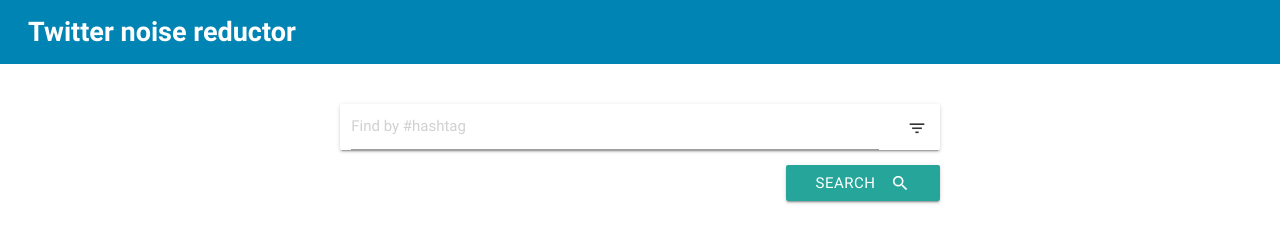
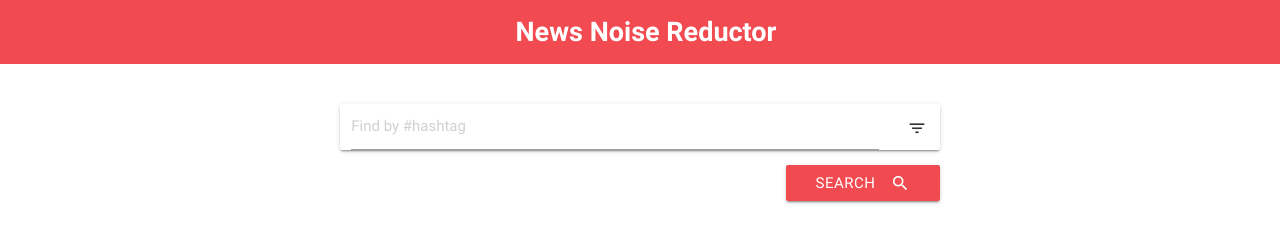
Before and after one commit to Videona/hack-GEN-EditorsLab, a plain HTML site: page index.html in a window 1280 px wide. Drawn offline with nearby package versions, Linux system fonts and the light colour scheme; no server answers.

Commit message:
UX/UI/Styles

```diff
--- a/css/style.css
+++ b/css/style.css
@@ -1,11 +1,13 @@
    .inline-block { display: inline-block; }
 
    #topbar {
-    background-color: #0084B4;
+    /*background-color: #0084B4;*/
+    background-color: #F14B51;
     padding: 16px;
    }
 
    #topbar h1 {
+    text-align: center;
     color: #fff;
     font-size: 27px;
     font-weight: bold;
@@ -113,3 +115,18 @@
   .scoring { font-size: 16px; }
   .scoring i.material-icons { font-size: 24px; }
 }
+
+
+.btn,
+.btn-large,
+.switch label input[type=checkbox]:checked+.lever:after,
+.noUi-target.noUi-horizontal .noUi-tooltip,
+.noUi-connect,
+.noUi-horizontal .noUi-handle,
+.noUi-vertical .noUi-handle {
+  background-color: #F14B51;
+}
+
+.switch label input[type=checkbox]:checked+.lever {
+  background-color: rgba(241, 75, 81, 0.25);
+}
--- a/index.html
+++ b/index.html
@@ -37,7 +37,7 @@
   <body>
 
     <div id="topbar">
-      <h1>Twitter noise reductor</h1>
+      <h1>News Noise Reductor</h1>
     </div>
 
     <div class="wrapper">
```
